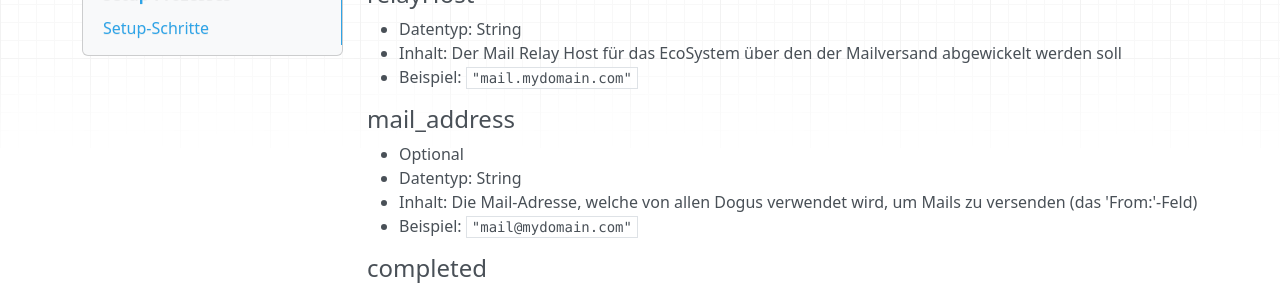
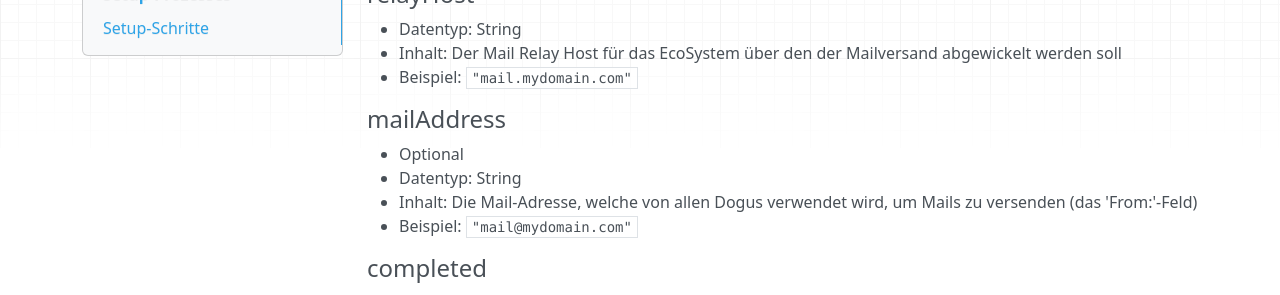
Before and after one commit to cloudogu/ecosystem, an MkDocs documentation site: the page built from docs/docs/user-guide/setup-json_de.md, in a window 1280 px wide and 900 px high, scrolled down 2436 px. Shown: the part 158-453 px from the top of the window. Built offline with MkDocs 1.6.1, drawn with Linux system fonts in a browser that asks for light colours; nearby versions of some CDN libraries; old or Windows-style settings are respelled for this version of MkDocs.

Commit message:
Revert "Use correct parameter name for dogu sender mail address configuration"
Parameter name was correct
Change from mailAddress in setup.json to mail_address in registry is done by ces-setup

This reverts commit 78f566c20a75d1ba674f7e26b18b7fc9b3a57452.

```diff
--- a/docs/docs/user-guide/setup-json_de.md
+++ b/docs/docs/user-guide/setup-json_de.md
@@ -101,7 +101,7 @@ Eigenschaften:
 * Inhalt: Der Mail Relay Host für das EcoSystem über den der Mailversand abgewickelt werden soll
 * Beispiel: ``"mail.mydomain.com"``
 
-#### mail_address
+#### mailAddress
 * Optional
 * Datentyp: String
 * Inhalt: Die Mail-Adresse, welche von allen Dogus verwendet wird, um Mails zu versenden (das 'From:'-Feld)
```
Also changed, not shown: docs/docs/user-guide/setup-json.md (+1 -1 lines).
